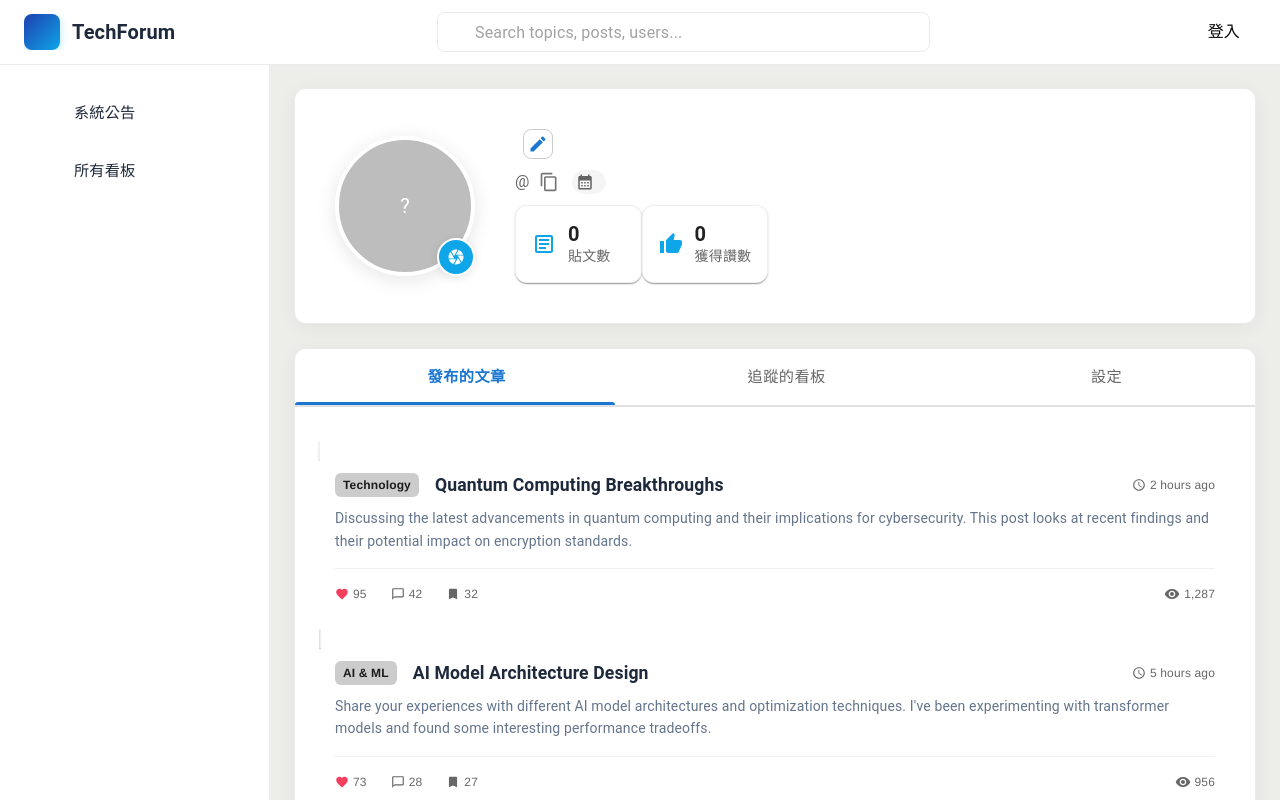
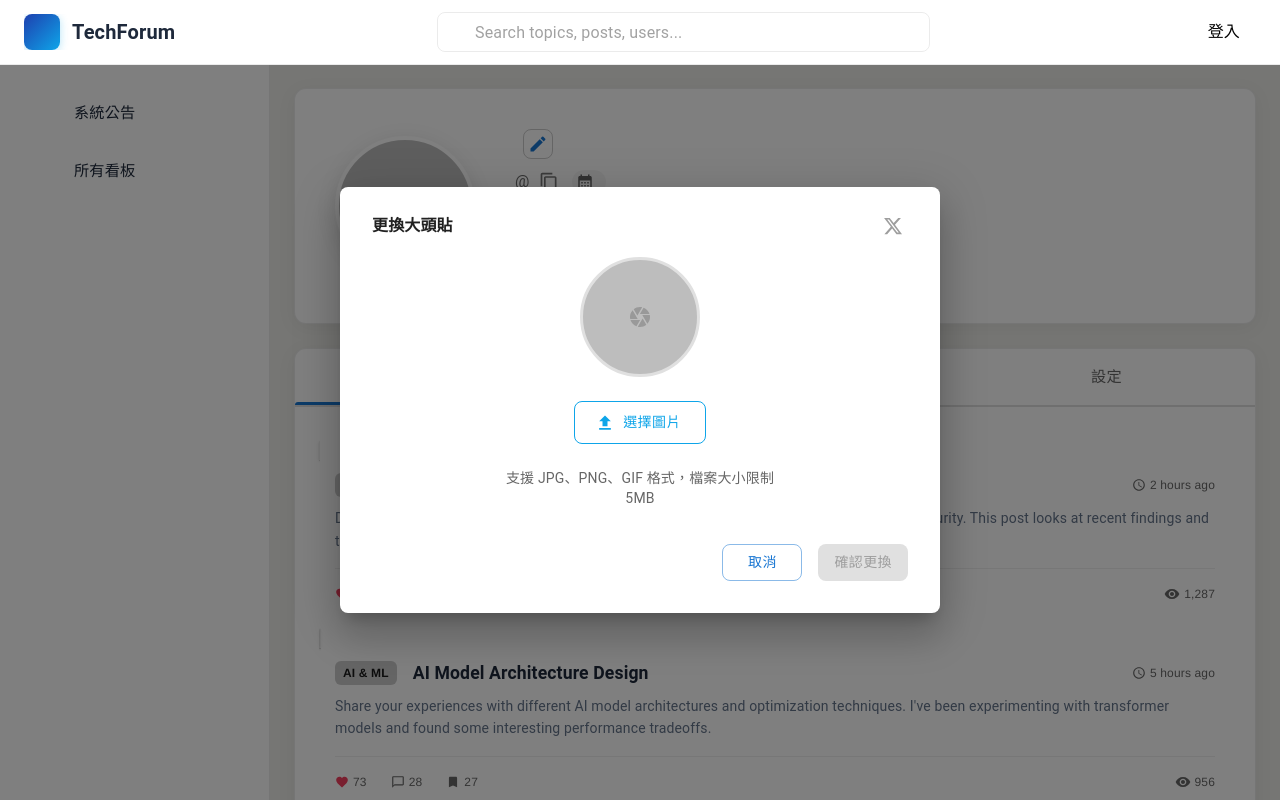
Before and after one commit to leedong1218/forum-website, a Next.js app: page /personal in a window 1280 px wide. Both pictures are taken after a click on the button 456 px from the left and 257 px from the top of the page. Shown: the top 800 px of the page. Built offline with nearby package versions, Linux system fonts and the light colour scheme; no server answers; some icons are missing.

Commit message:
串profile avatar

```diff
--- /dev/null
+++ b/components/common/Personal/AvatarChangeDialog.tsx
@@ -0,0 +1,289 @@
+import React, { useState, useRef } from 'react';
+import {
+  Dialog,
+  DialogTitle,
+  DialogContent,
+  DialogActions,
+  Button,
+  Avatar,
+  Box,
+  Typography,
+  IconButton,
+  CircularProgress,
+} from '@mui/material';
+import { Camera, Upload, X } from '@mui/icons-material';
+import UserAPI from '@/services/User/UserAPI';
+
+type AvatarChangeDialogProps = {
+  open: boolean;
+  onClose: () => void;
+  currentAvatar?: string;
+  onAvatarChange: (previewImage: string, file: File) => void;
+  accentColor?: string;
+  accentColorDark?: string;
+};
+
+export const AvatarChangeDialog: React.FC<AvatarChangeDialogProps> = ({
+  open,
+  onClose,
+  currentAvatar,
+  onAvatarChange,
+  accentColor = '#1976d2',
+  accentColorDark = '#115293'
+}) => {
+  const [previewImage, setPreviewImage] = useState<string | null>(null);
+  const [selectedFile, setSelectedFile] = useState<File | null>(null);
+  const [isUploading, setIsUploading] = useState(false);
+  const fileInputRef = useRef<HTMLInputElement | null>(null);
+
+  const handleFileSelect = (event: React.ChangeEvent<HTMLInputElement>) => {
+    const files = event.target.files;
+    if (!files || files.length === 0) {
+      return;
+    }
+    const file = files[0];
+    if (file) {
+      // 檢查檔案類型
+      if (!file.type.startsWith('image/')) {
+        alert('請選擇圖片檔案');
+        return;
+      }
+
+      // 檢查檔案大小 (限制 5MB)
+      if (file.size > 5 * 1024 * 1024) {
+        alert('檔案大小不能超過 5MB');
+        return;
+      }
+
+      setSelectedFile(file);
+
+      // 創建預覽圖片
+      const reader = new FileReader();
+      reader.onload = (e) => {
+        if (e.target && typeof e.target.result === 'string') {
+          setPreviewImage(e.target.result);
+        }
+      };
+      reader.readAsDataURL(file);
+    }
+  };
+
+  const handleConfirm = async () => {
+    if (!selectedFile || !previewImage) {
+      return;
+    }
+
+    setIsUploading(true);
+
+    try {
+      // 準備上傳資料，根據你的 API 格式
+      const uploadData = {
+        avatar: [selectedFile] // 根據你的 API，avatar 是一個檔案陣列
+      };
+
+      await UserAPI.avatar(uploadData);
+      onAvatarChange(previewImage, selectedFile);
+
+      handleClose();
+    } catch {
+      alert('上傳失敗，請重試');
+    } finally {
+      setIsUploading(false);
+    }
+  };
+
+  const handleClose = () => {
+    setPreviewImage(null);
+    setSelectedFile(null);
+    setIsUploading(false);
+    if (fileInputRef.current) {
+      fileInputRef.current.value = '';
+    }
+    onClose();
+  };
+
+  const triggerFileInput = () => {
+    fileInputRef.current?.click();
+  };
+
+  return (
+    <>
+      <Dialog
+        open={open}
+        onClose={handleClose}
+        maxWidth="sm"
+        fullWidth
+        PaperProps={{
+          sx: {
+            borderRadius: 2,
+            p: 1
+          }
+        }}
+      >
+        <DialogTitle sx={{
+          display: 'flex',
+          justifyContent: 'space-between',
+          alignItems: 'center',
+          pb: 2
+        }}>
+          <Typography fontWeight="600">
+            更換大頭貼
+          </Typography>
+          <IconButton
+            onClick={handleClose}
+            size="small"
+            sx={{ color: 'grey.500' }}
+            disabled={isUploading}
+          >
+            <X sx={{ fontSize: '20px' }} />
+          </IconButton>
+        </DialogTitle>
+
+        <DialogContent sx={{ pt: 1 }}>
+          <Box sx={{
+            display: 'flex',
+            flexDirection: 'column',
+            alignItems: 'center',
+            gap: 3
+          }}>
+            {/* 大頭貼預覽區域 */}
+            <Box sx={{ position: 'relative' }}>
+              <Avatar
+                src={previewImage || currentAvatar}
+                sx={{
+                  width: 120,
+                  height: 120,
+                  border: '3px solid',
+                  borderColor: previewImage ? accentColor : 'grey.300',
+                  transition: 'all 0.3s ease'
+                }}
+              >
+                {!previewImage && !currentAvatar && (
+                  <Camera sx={{ color: "#999" }} />
+                )}
+              </Avatar>
+
+              {/* 上傳中的載入指示器 */}
+              {isUploading && (
+                <Box sx={{
+                  position: 'absolute',
+                  top: 0,
+                  left: 0,
+                  right: 0,
+                  bottom: 0,
+                  display: 'flex',
+                  alignItems: 'center',
+                  justifyContent: 'center',
+                  bgcolor: 'rgba(255, 255, 255, 0.8)',
+                  borderRadius: '50%'
+                }}>
+                  <CircularProgress size={30} sx={{ color: accentColor }} />
+                </Box>
+              )}
+            </Box>
+
+            {/* 上傳按鈕 */}
+            <Button
+              variant="outlined"
+              startIcon={<Upload sx={{ fontSize: '18px' }} />}
+              onClick={triggerFileInput}
+              disabled={isUploading}
+              sx={{
+                borderColor: accentColor,
+                color: accentColor,
+                '&:hover': {
+                  borderColor: accentColorDark,
+                  backgroundColor: `${accentColor}10`
+                },
+                '&:disabled': {
+                  borderColor: 'grey.300',
+                  color: 'grey.400'
+                },
+                borderRadius: 2,
+                px: 3,
+                py: 1
+              }}
+            >
+              選擇圖片
+            </Button>
+
+            {/* 檔案資訊 */}
+            {selectedFile && (
+              <Box sx={{
+                textAlign: 'center',
+                p: 2,
+                bgcolor: 'grey.50',
+                borderRadius: 1,
+                width: '100%'
+              }}>
+                <Typography variant="body2" color="text.secondary">
+                  檔案名稱: {selectedFile.name}
+                </Typography>
+                <Typography variant="body2" color="text.secondary">
+                  檔案大小: {(selectedFile.size / 1024 / 1024).toFixed(2)} MB
+                </Typography>
+              </Box>
+            )}
+
+            {/* 提示文字 */}
+            <Typography
+              variant="body2"
+              color="text.secondary"
+              textAlign="center"
+              sx={{ maxWidth: 300 }}
+            >
+              支援 JPG、PNG、GIF 格式，檔案大小限制 5MB
+            </Typography>
+          </Box>
+        </DialogContent>
+
+        <DialogActions sx={{ px: 3, pb: 3, pt: 2, gap: 1 }}>
+          <Button
+            onClick={handleClose}
+            variant="outlined"
+            disabled={isUploading}
+            sx={{
+              borderRadius: 2,
+              minWidth: 80
+            }}
+          >
+            取消
+          </Button>
+          <Button
+            onClick={handleConfirm}
+            variant="contained"
+            disabled={!selectedFile || isUploading}
+            sx={{
+              bgcolor: accentColor,
+              '&:hover': { bgcolor: accentColorDark },
+              '&:disabled': {
+                bgcolor: 'grey.300',
+                color: 'grey.500'
+              },
+              borderRadius: 2,
+              minWidth: 80
+            }}
+          >
+            {isUploading ? (
+              <>
+                <CircularProgress size={16} sx={{ color: 'white', mr: 1 }} />
+                上傳中...
+              </>
+            ) : (
+              '確認更換'
+            )}
+          </Button>
+        </DialogActions>
+      </Dialog>
+
+      {/* 隱藏的檔案輸入 */}
+      <input
+        ref={fileInputRef}
+        type="file"
+        accept="image/*"
+        onChange={handleFileSelect}
+        style={{ display: 'none' }}
+      />
+    </>
+  );
+};
--- a/components/common/Personal/EditPopup.tsx
+++ b/components/common/Personal/EditPopup.tsx
@@ -1,15 +1,24 @@
 import { EditPopupTypes } from "@/lib/types/userProfileType";
+import UserAPI from "@/services/User/UserAPI";
 import { Close } from "@mui/icons-material";
 import { Box, Button, Dialog, DialogActions, DialogContent, DialogTitle, IconButton, TextField, Typography } from "@mui/material";
-import { useState } from "react";
+import { useEffect, useState } from "react";
+import { toast } from "react-toastify";
 
-export default function EditPopup({isEditingProfile, setIsEditingProfile, userData, onSave}: EditPopupTypes) {
+export default function EditPopup({ isEditingProfile, setIsEditingProfile, userData, onSave }: EditPopupTypes) {
   const [formData, setFormData] = useState({
-    name: userData?.name || "",
-    bio: userData?.bio || "",
-    location: userData?.location || "",
-    website: userData?.website || ""
+    displayName: userData?.displayName || "",
+    info: userData?.info || "",
   });
+  const [loading, setLoading] = useState(false);
+
+  useEffect(() => {
+    const initialData = {
+      displayName: userData?.displayName || "",
+      info: userData?.info || "",
+    };
+    setFormData(initialData);
+  }, [userData]);
 
   // eslint-disable-next-line @typescript-eslint/no-explicit-any
   const handleChange = (e: any) => {
@@ -20,9 +29,26 @@ export default function EditPopup({isEditingProfile, setIsEditingProfile, userDa
     }));
   };
 
-  const handleSubmit = () => {
-    onSave(formData);
-    setIsEditingProfile(false);
+  const handleSubmit = async () => {
+    try {
+      setLoading(true);
+
+      // 先調用 API 更新資料
+      const response = await UserAPI.profile(formData);
+
+      // API 成功後才更新父組件狀態
+      if (response) {
+        onSave(formData);
+        setIsEditingProfile(false);
+        toast.success('個人資料已更新成功！');
+      }
+    } catch (error) {
+      console.error('更新個人資料失敗:', error);
+      // 這裡可以加入錯誤處理，例如顯示錯誤訊息
+    } finally {
+      window.location.reload();
+      setLoading(false);
+    }
   };
 
   return (
@@ -62,12 +88,13 @@ export default function EditPopup({isEditingProfile, setIsEditingProfile, userDa
             </Typography>
             <TextField
               fullWidth
-              name="name"
-              value={formData.name}
+              name="displayName"  // 修正：改為 displayName
+              value={formData.displayName}
               onChange={handleChange}
               size="small"
               placeholder="輸入您的姓名"
               variant="outlined"
+              disabled={loading}
             />
           </Box>
 
@@ -77,13 +104,14 @@ export default function EditPopup({isEditingProfile, setIsEditingProfile, userDa
             </Typography>
             <TextField
               fullWidth
-              name="bio"
-              value={formData.bio}
+              name="info"  // 修正：改為 info
+              value={formData.info}
               onChange={handleChange}
               multiline
               rows={3}
               placeholder="輸入您的個人簡介"
               variant="outlined"
+              disabled={loading}
             />
           </Box>
         </Box>
@@ -94,6 +122,7 @@ export default function EditPopup({isEditingProfile, setIsEditingProfile, userDa
           variant="outlined"
           onClick={() => setIsEditingProfile(false)}
           sx={{ borderRadius: 2, px: 3 }}
+          disabled={loading}
         >
           取消
         </Button>
@@ -101,8 +130,9 @@ export default function EditPopup({isEditingProfile, setIsEditingProfile, userDa
           variant="contained"
           onClick={handleSubmit}
           sx={{ borderRadius: 2, px: 3, bgcolor: 'primary.main' }}
+          disabled={loading}
         >
-          儲存
+          {loading ? '儲存中...' : '儲存'}
         </Button>
       </DialogActions>
     </Dialog>
--- a/pages/personal/index.tsx
+++ b/pages/personal/index.tsx
@@ -8,6 +8,7 @@ import { EditPopupTypes, UserProfile } from "@/lib/types/userProfileType";
 import { StatCard } from "@/components/common/Personal/StatCard";
 import EditPopup from "@/components/common/Personal/EditPopup";
 import PaginationTags from "@/components/common/Personal/PaginationTags";
+import { AvatarChangeDialog } from "@/components/common/Personal/AvatarChangeDialog";
 
 // 主題色彩定義
 const accentColor = "#0ea5e9"; // 主藍色
@@ -17,6 +18,7 @@ export default function Personal() {
   const [userProfile, setUserProfile] = useState<UserProfile | null>();
   const [userCopied, setUserCopied] = useState(false);
   const [isEditingProfile, setIsEditingProfile] = useState(false);
+  const [openAvatarDialog, setOpenAvatarDialog] = useState(false);
 
   useEffect(() => {
     UserAPI.self()
@@ -32,6 +34,10 @@ export default function Personal() {
 
   const handleSave = (updatedData: EditPopupTypes) => {
     console.log("Updated profile data:", updatedData);
+  };
+
+  const handleAvatarChange = () => {
+    window.location.reload();
   };
 
   return (
@@ -75,7 +81,7 @@ export default function Personal() {
                 '&:hover': { bgcolor: accentColorDark },
                 border: '2px solid white'
               }}
-            // onClick={() => setOpenAvatarDialog(true)}
+              onClick={() => setOpenAvatarDialog(true)}
             >
               <Camera sx={{ fontSize: 18 }} />
             </IconButton>
@@ -156,6 +162,14 @@ export default function Personal() {
         userData={userProfile}
         onSave={handleSave}
       />
+      <AvatarChangeDialog
+        open={openAvatarDialog}
+        onClose={() => setOpenAvatarDialog(false)}
+        currentAvatar={userProfile?.avatar}
+        onAvatarChange={handleAvatarChange}
+        accentColor={accentColor}
+        accentColorDark={accentColorDark}
+      />
     </Layout>
   )
 }
--- a/services/User/UserAPI.ts
+++ b/services/User/UserAPI.ts
@@ -20,6 +20,15 @@ export interface VerifyEmailPayload {
   captcha_value: string;
 }
 
+export interface UploadAvatarPayload {
+  avatar?: File[];
+}
+
+type UpdateProfilePayload = {
+  displayName?: string;
+  info?: string;
+}
+
 const BASE_URL = '/user';
 
 const UserAPI = {
@@ -31,6 +40,19 @@ const UserAPI = {
     API.post(`${BASE_URL}/self/email/verify`, data),
   'verifyToken': (token: string): Promise<Response<null>> =>
     API.get(`/verify-email`, { params: { token } }),
+
+  'avatar': (data: UploadAvatarPayload): Promise<Response<unknown>> => {
+    const fd = new FormData();
+    data.avatar?.forEach(f => fd.append('avatar', f));
+
+    return API.post(`${BASE_URL}/avatar/`, fd, {
+      headers: { 'Content-Type': 'multipart/form-data' }
+    });
+  },
+
+  'profile': (data: UpdateProfilePayload): Promise<Response<unknown>> =>
+    API.put(`${BASE_URL}/profile/`, data),
+
 };
 
 export default UserAPI;
```
